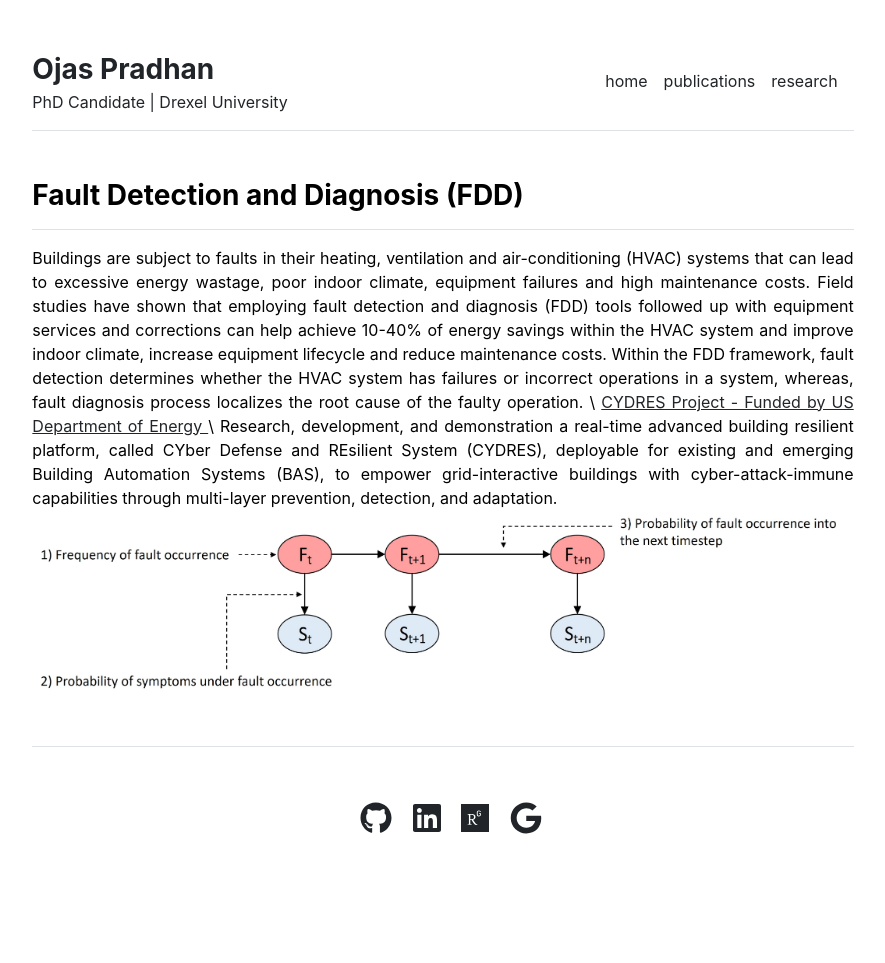
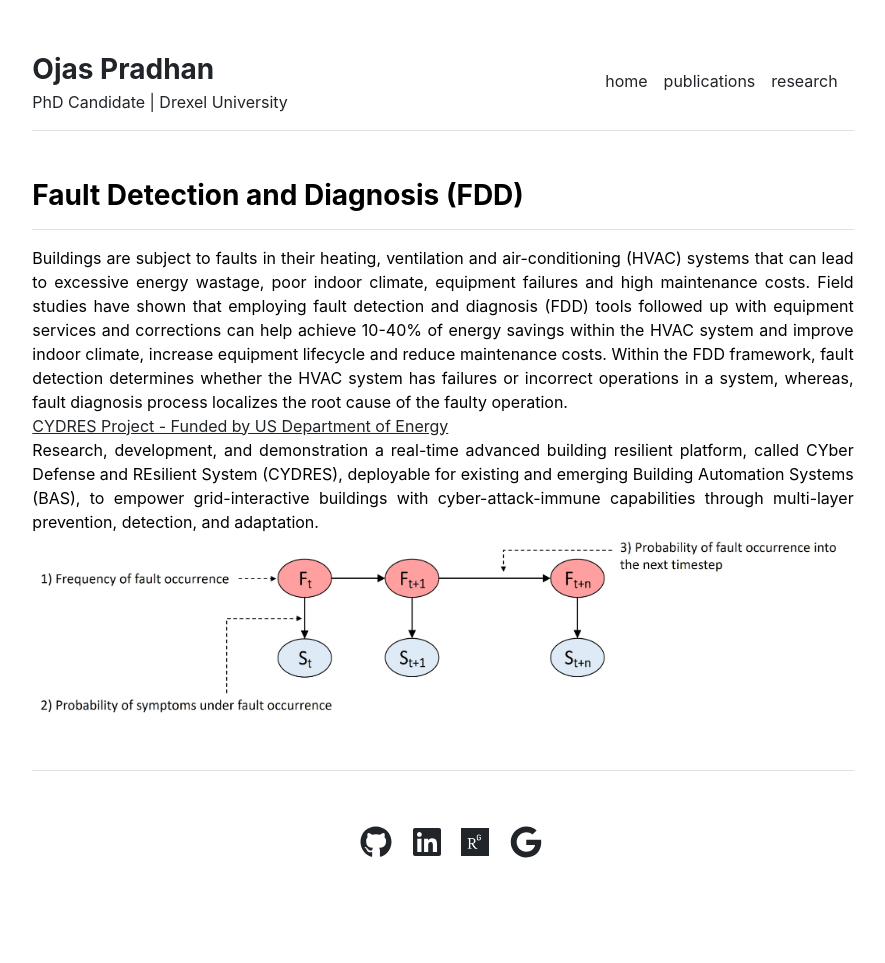
Before and after one commit to pradhanojas/pradhanojas.github.io, a Jekyll site: the page built from research/fdd.md, in a window 1280 px wide. Shown: the whole page, without its empty margins (197-1082 px from the left). Built offline with Jekyll 4.4.1, drawn with Linux system fonts in a browser that asks for light colours; before the commit the page ends 939 px from its top, so only the background shows below that.

Commit message:
Update fdd.md

```diff
--- a/research/fdd.md
+++ b/research/fdd.md
@@ -4,9 +4,9 @@ title: "Fault Detection and Diagnosis (FDD)"
 ---
 
 <div class="row-md-6" style="text-align: justify">
-    Buildings are subject to faults in their heating, ventilation and air-conditioning (HVAC) systems that can lead to excessive energy wastage, poor indoor climate, equipment failures and high maintenance costs.  Field studies have shown that employing fault detection and diagnosis (FDD) tools followed up with equipment services and corrections can help achieve 10-40% of energy savings within the HVAC system and improve indoor climate, increase equipment lifecycle and reduce maintenance costs. Within the FDD framework, fault detection determines whether the HVAC system has failures or incorrect operations in a system, whereas, fault diagnosis process localizes the root cause of the faulty operation. \
+    Buildings are subject to faults in their heating, ventilation and air-conditioning (HVAC) systems that can lead to excessive energy wastage, poor indoor climate, equipment failures and high maintenance costs.  Field studies have shown that employing fault detection and diagnosis (FDD) tools followed up with equipment services and corrections can help achieve 10-40% of energy savings within the HVAC system and improve indoor climate, increase equipment lifecycle and reduce maintenance costs. Within the FDD framework, fault detection determines whether the HVAC system has failures or incorrect operations in a system, whereas, fault diagnosis process localizes the root cause of the faulty operation. <br />
 
-    <a href="https://www.energy.gov/eere/buildings/articles/securing-grid-interactive-efficient-buildings-geb-through-cyber-defense-and" target="blank"> CYDRES Project - Funded by US Department of Energy </a> \
+    <a href="https://www.energy.gov/eere/buildings/articles/securing-grid-interactive-efficient-buildings-geb-through-cyber-defense-and" target="blank"> CYDRES Project - Funded by US Department of Energy </a> <br />
 
     Research, development, and demonstration a real-time advanced building resilient platform, called CYber Defense and REsilient System (CYDRES), deployable for existing and emerging Building Automation Systems (BAS), to empower grid-interactive buildings with cyber-attack-immune capabilities through multi-layer prevention, detection, and adaptation.
   <br>
```
